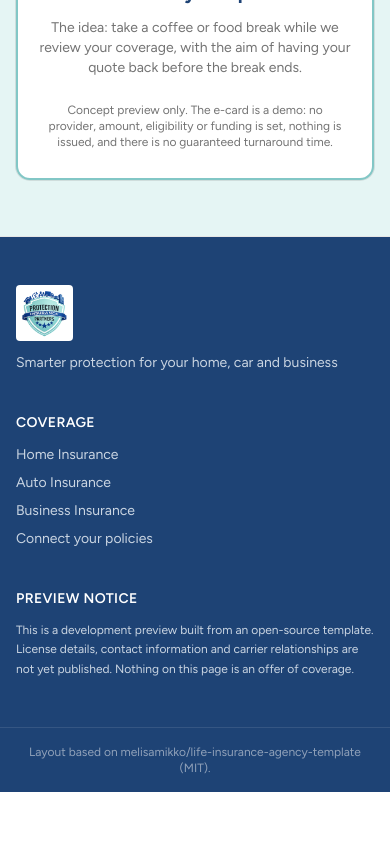
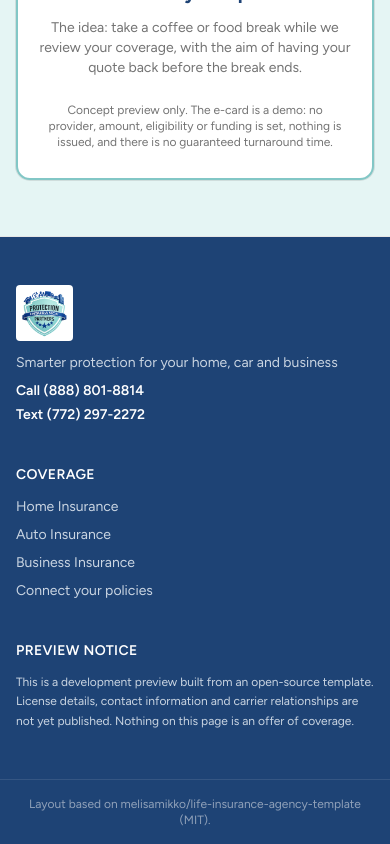
Before and after one commit to breverdbidder/protection-partners-life-dev, a Next.js app: page / in a window 390 px wide. Shown: the part 3604-4448 px from the top of the page. Before the commit the page ends 4396 px from the top, so only its background shows below. Built offline with nearby package versions, Linux system fonts and the light colour scheme; no server answers.

Commit message:
Enhance footer with contact links
Added phone and text contact links to the footer.

```diff
--- a/src/components/site/footer.tsx
+++ b/src/components/site/footer.tsx
@@ -8,6 +8,8 @@ export default function Footer() {
         <div>
           <img src={`${ASSET_PREFIX}/logo.png`} alt={siteConfig.name} className="h-14 w-auto rounded bg-white p-1" />
           <p className="mt-3 text-sm text-slate-300">{siteConfig.tagline}</p>
+          <p className="mt-2 text-sm"><a href={`tel:${siteConfig.phone.tel}`} className="font-semibold text-white">Call {siteConfig.phone.display}</a></p>
+          <p className="mt-1 text-sm"><a href={`sms:${siteConfig.text.sms}`} className="font-semibold text-white">Text {siteConfig.text.display}</a></p>
         </div>
         <nav aria-label="Coverage">
           <h2 className="text-sm font-semibold uppercase tracking-wide text-white">Coverage</h2>
```
